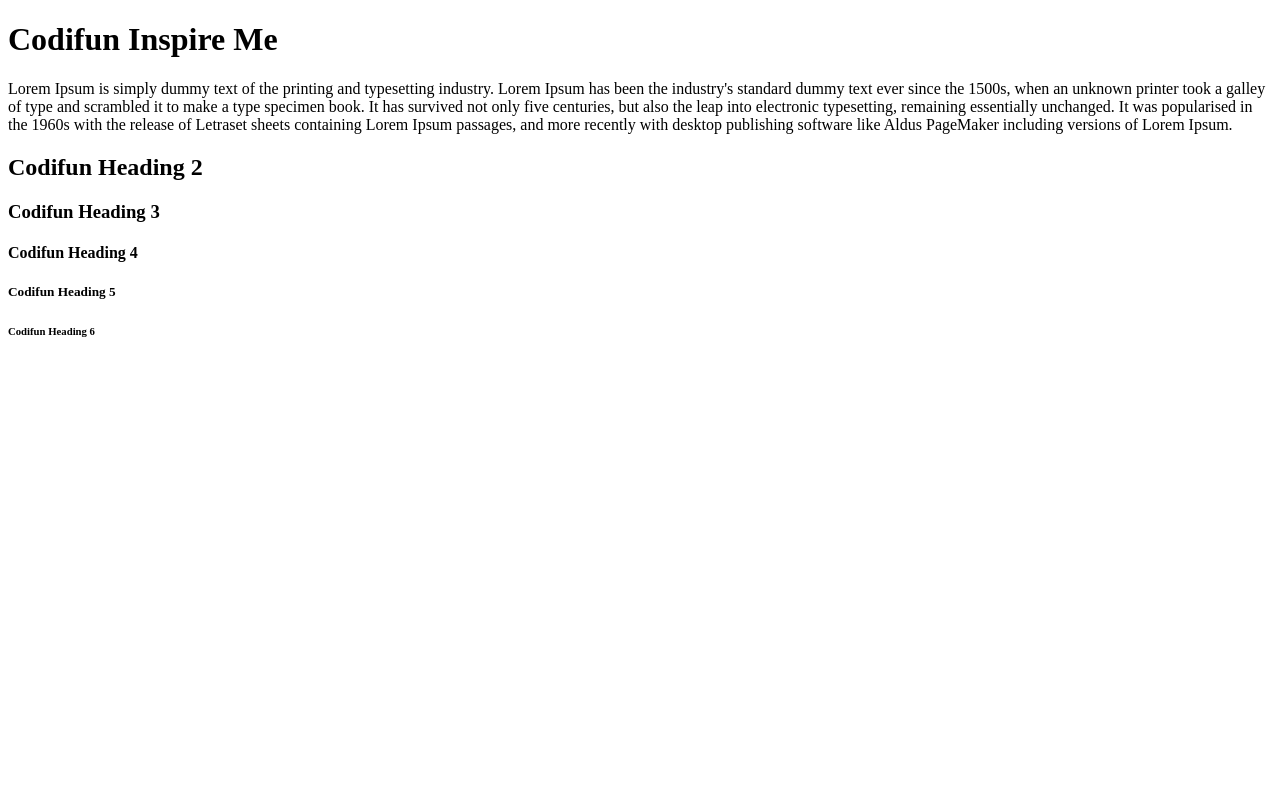
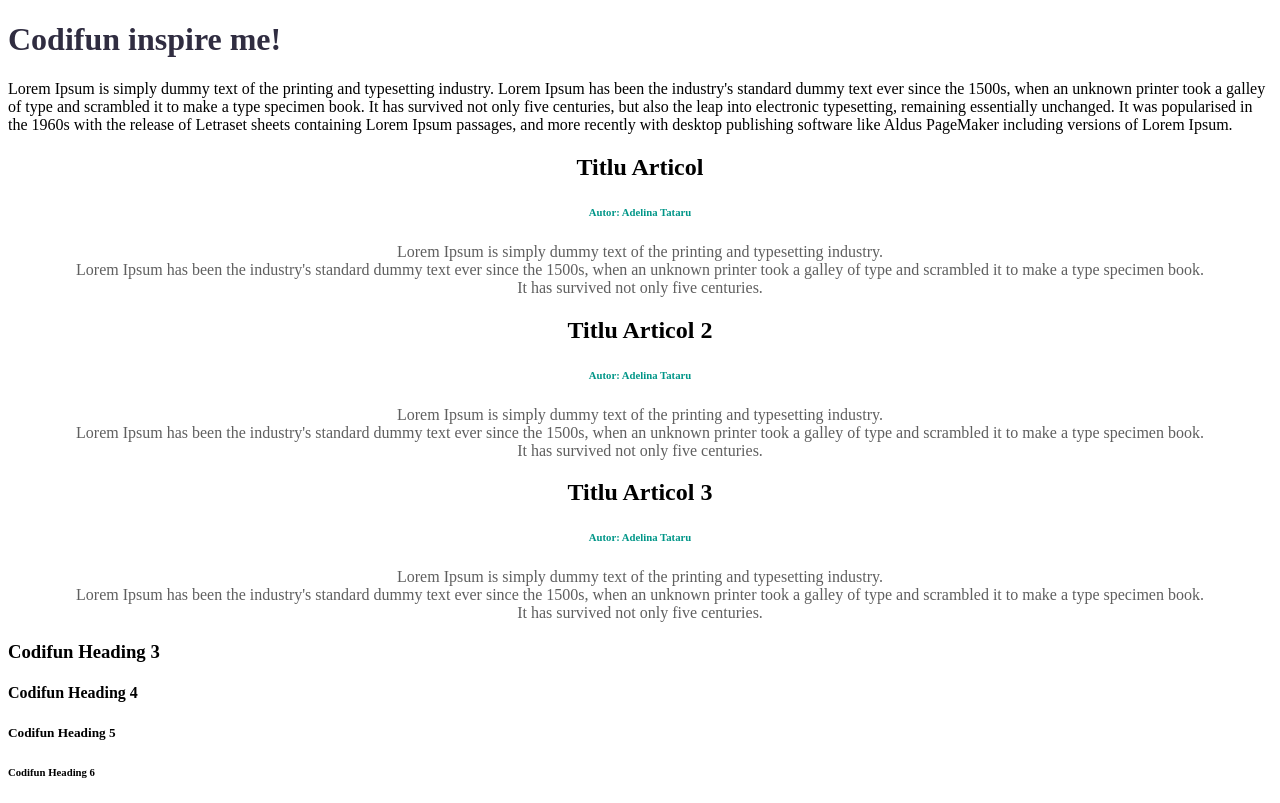
Before and after one commit to adelina2999/CodifunCourse, a plain HTML site: page index.html in a window 1280 px wide. Drawn offline with Linux system fonts and the light colour scheme.

Commit message:
Added text and stylized it with color, text align

```diff
--- a/index.html
+++ b/index.html
@@ -7,13 +7,27 @@
 		<link rel="stylesheet" type="text/css" href="./style.css">
 	</head>
 	<body>
-		<h1 style="h1-color">Codifun Inspire Me</h1>
+		<h1 class="h1-color">Codifun inspire me!</h1>
 		<p>Lorem Ipsum is simply dummy text of the printing and typesetting industry. Lorem Ipsum has been the industry's
-	    standard dummy text ever since the 1500s, when an unknown printer took a galley of type and scrambled it to make a type specimen book.
+	  standard dummy text ever since the 1500s, when an unknown printer took a galley of type and scrambled it to make a type specimen book.
 		It has survived not only five centuries, but also the leap into electronic typesetting, remaining essentially unchanged. It was
 		popularised in the 1960s with the release of Letraset sheets containing Lorem Ipsum passages, and more recently with desktop
 		publishing software like Aldus PageMaker including versions of Lorem Ipsum.</p>
-		<h2>Codifun Heading 2</h2>
+		<h2 class="align-center">Titlu Articol</h2>
+		<h6 class="align-center autor-color">Autor: Adelina Tataru</h6>
+		<p class="p-color align-center">Lorem Ipsum is simply dummy text of the printing and typesetting industry.
+		<br>Lorem Ipsum has been the industry's standard dummy text ever since the 1500s, when an unknown printer took a galley of type and scrambled it to make a type specimen book.
+		<br>It has survived not only five centuries.</p>
+		<h2 class="align-center">Titlu Articol 2</h2>
+		<h6 class="align-center autor-color">Autor: Adelina Tataru</h6>
+		<p class="p-color align-center">Lorem Ipsum is simply dummy text of the printing and typesetting industry.
+		<br>Lorem Ipsum has been the industry's standard dummy text ever since the 1500s, when an unknown printer took a galley of type and scrambled it to make a type specimen book.
+		<br>It has survived not only five centuries.</p>
+		<h2 class="align-center">Titlu Articol 3</h2>
+		<h6 class="align-center autor-color">Autor: Adelina Tataru</h6>
+		<p class="p-color align-center">Lorem Ipsum is simply dummy text of the printing and typesetting industry.
+		<br>Lorem Ipsum has been the industry's standard dummy text ever since the 1500s, when an unknown printer took a galley of type and scrambled it to make a type specimen book.
+		<br>It has survived not only five centuries.</p>
 		<h3>Codifun Heading 3</h3>
 		<h4>Codifun Heading 4</h4>
 		<h5>Codifun Heading 5</h5>
--- a/style.css
+++ b/style.css
@@ -1,3 +1,15 @@
 .h1-color {
-	color: white;
+	color: #302d41;
 }
+
+.align-center {
+    text-align: center;
+}
+
+.autor-color {
+    color: #009688;
+}
+
+.p-color {
+    color: #5f5f5f;
+}
```
